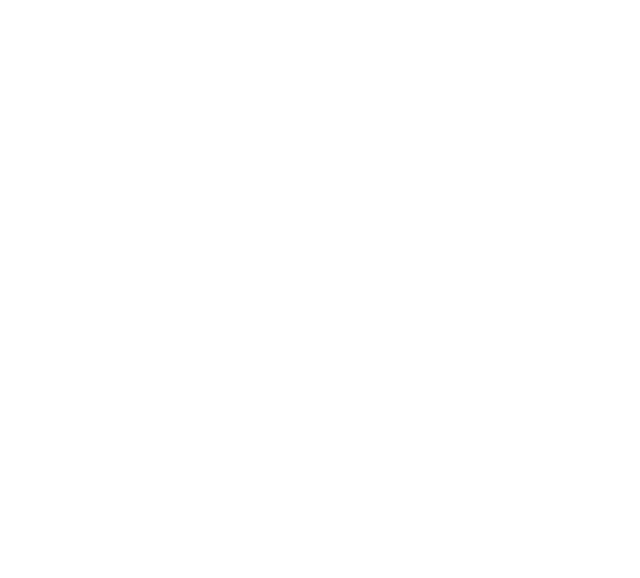
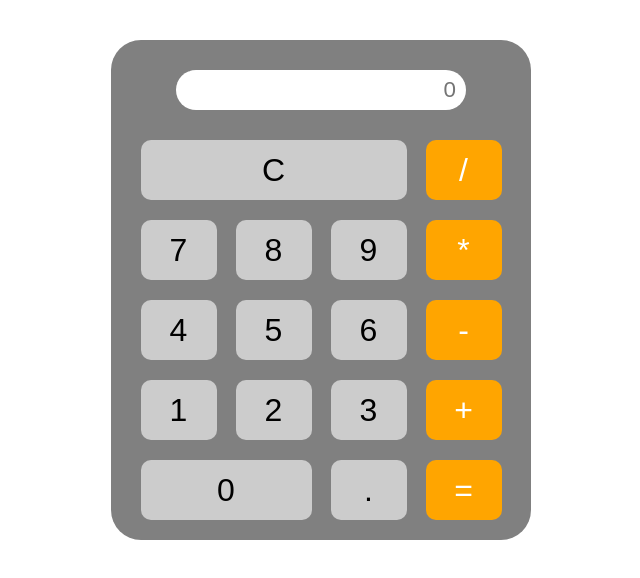
Before and after one commit to gutaosb/JavascriptCalculator, a plain HTML site: page index.html in a window 1280 px wide. Shown: the whole page, without its empty margins (319-959 px from the left). Drawn offline with Linux system fonts and the light colour scheme.

Commit message:
calculator done

```diff
--- a/index.html
+++ b/index.html
@@ -3,9 +3,48 @@
 <head>
     <meta charset="UTF-8">
     <meta name="viewport" content="width=device-width, initial-scale=1.0">
+    <link rel="stylesheet" href="style.css">
     <title>Calculator</title>
 </head>
 <body>
+    <div id="calculator">
+        <div id="text-box">
+            <input id="text-box-input" type="text" placeholder="0">
+        </div>
 
+        <div class="row">
+            <button onclick="calculate('action', 'c')" class="btn clear" type="button">C</button>
+            <button onclick="calculate('val', '/')" class="btn op" type="button">/</button>
+        </div>
+
+        <div class="row">
+            <button onclick="calculate('val', 7)" class="btn num" type="button">7</button>
+            <button onclick="calculate('val', 8)" class="btn num" type="button">8</button>
+            <button onclick="calculate('val', 9)" class="btn num" type="button">9</button>
+            <button onclick="calculate('val', '*')" class="btn op" type="button">*</button>
+        </div>
+
+        <div class="row">
+            <button onclick="calculate('val', 4)" class="btn num" type="button">4</button>
+            <button onclick="calculate('val', 5)" class="btn num" type="button">5</button>
+            <button onclick="calculate('val', 6)" class="btn num" type="button">6</button>
+            <button onclick="calculate('val', '-')" class="btn op" type="button">-</button>
+        </div>
+
+        <div class="row">
+            <button onclick="calculate('val', 1)" class="btn num" type="button">1</button>
+            <button onclick="calculate('val', 2)" class="btn num" type="button">2</button>
+            <button onclick="calculate('val', 3)" class="btn num" type="button">3</button>
+            <button onclick="calculate('val', '+')" class="btn op" type="button">+</button>
+        </div>
+
+        <div class="row">
+            <button onclick="calculate('val', 0)" class="btn num zero" type="button">0</button>
+            <button onclick="calculate('val', '.')" class="btn num" type="button">.</button>
+            <button onclick="calculate('action', '=')" class="btn op" type="button">=</button>
+        </div>
+    </div>
+
+    <script src="script.js"></script>
 </body>
 </html>
--- /dev/null
+++ b/script.js
@@ -0,0 +1,23 @@
+function calculate(type, item){
+    try{
+        var textBoxInput = document.getElementById('text-box-input')
+
+        if(type === 'val'){
+            textBoxInput.value += item
+        }
+        else if(type === 'action'){
+
+            if(item === 'c'){
+                textBoxInput.value = ''
+            }
+            else if(item === '='){
+                textBoxInput.value = eval(textBoxInput.value)
+            }else{
+                textBoxInput.value += item
+            }
+        }
+    }
+    catch{
+        textBoxInput.value = ''
+    }
+}
--- a/style.css
+++ b/style.css
@@ -0,0 +1,70 @@
+*{
+    padding: 0;
+    margin: 0;
+}
+
+#calculator{
+    padding: 0 10px;
+    margin: 40px auto;
+    width: 400px;
+    height: 500px;
+    background-color: grey;
+    border-radius: 30px;
+}
+
+#text-box{
+    display: flex;
+    justify-content: center;
+    align-items: center;
+    height: 20%;
+}
+
+#text-box-input{
+    height: 40%;
+    width: 70%;
+    border: none;
+    border-radius: 20px;
+    font-size: 1.4rem;
+    padding-right: 10px;
+    text-align: right;
+}
+
+.row{
+    padding: 0 10px;
+    display: flex;
+    justify-content: space-around;
+    align-items: center;
+    height: 12%;
+    margin-bottom: 20px;
+}
+
+.btn{
+    height: 100%;
+    font-size: 2rem;
+    border: none;
+    border-radius: 10px;
+    background-color: #ccc;
+}
+
+.btn:hover{
+    opacity: 0.7;
+    cursor: pointer;
+}
+
+.clear{
+    width: 70%;
+}
+
+.op{
+    width: 20%;
+    background-color: orange;
+    color: white;
+}
+
+.num{
+    width: 20%;
+}
+
+.zero{
+    width: 45%;
+}
```
